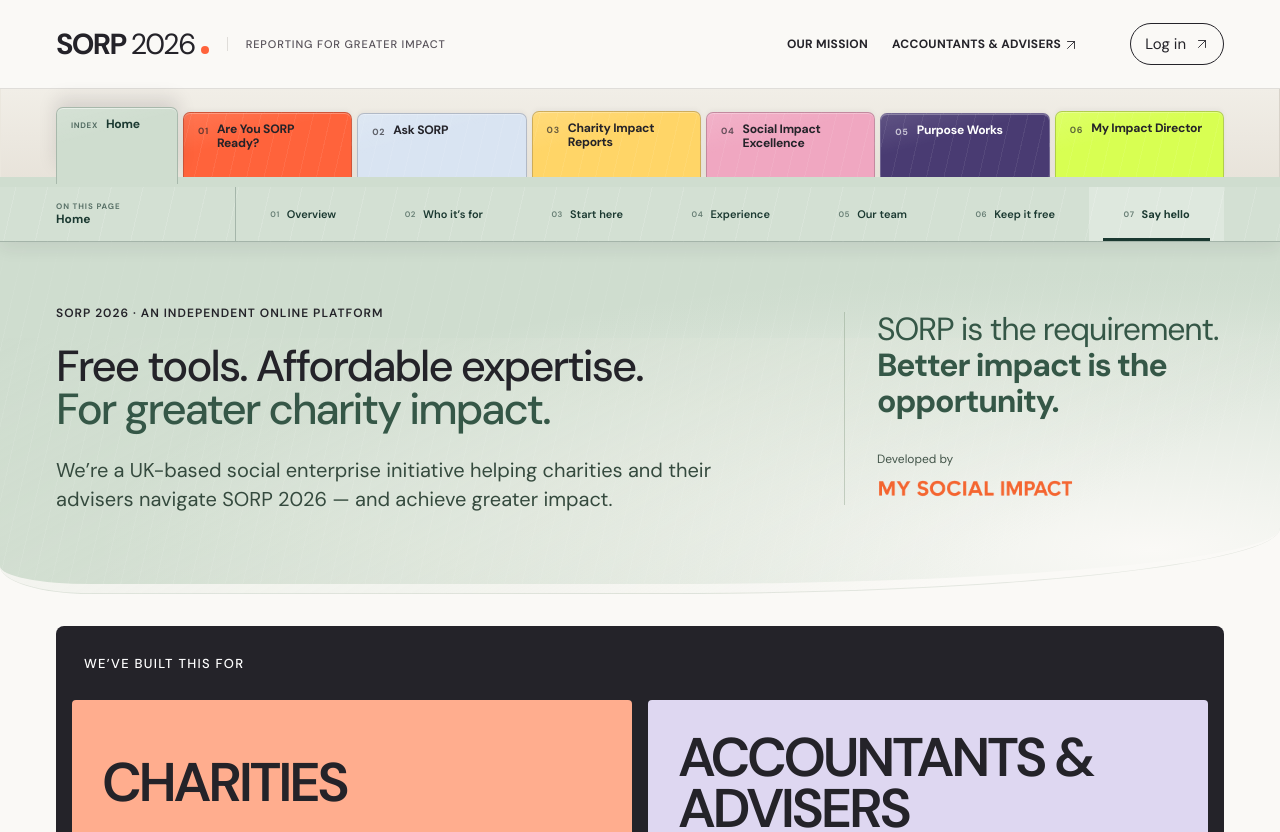
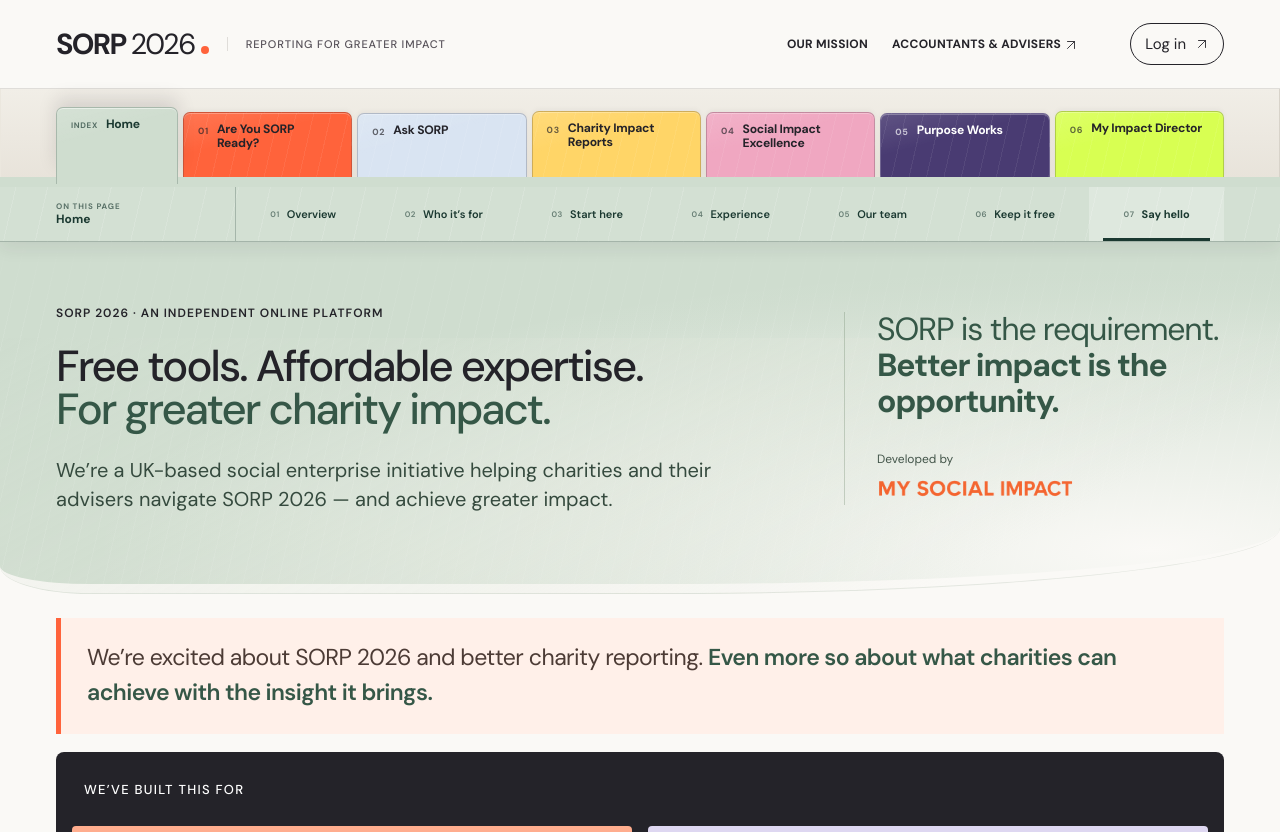
Before and after one commit to mysocialimpact/SORP2026, a Next.js app: page / in a window 1280 px wide. Shown: the top 832 px of the page. Built offline with nearby package versions, Linux system fonts and the light colour scheme; no server answers.

Commit message:
Restore SORP enthusiasm to homepage

```diff
--- a/src/app/homepage.css
+++ b/src/app/homepage.css
@@ -173,6 +173,18 @@
 .gateway-home-cover .gateway-enterprise-label { line-height: 1.5; font-size: 11px; letter-spacing: .055em; }
 .gateway-home-cover .gateway-enterprise-label::before { flex: 0 0 8px; }
 .gateway-home-cover .gateway-enterprise-note strong { display: block; margin-top: 6px; color: #355747; font-weight: 600; }
+.homepage-sorp-enthusiasm {
+  margin: 34px 0 0;
+  padding: 22px 26px 23px;
+  border-left: 5px solid #ff633b;
+  background: #fff0e9;
+  color: #4c3b35;
+  font-size: clamp(20px, 1.8vw, 27px);
+  line-height: 1.25;
+  letter-spacing: -.025em;
+}
+.homepage-sorp-enthusiasm strong { color: #355747; font-weight: 600; }
+.homepage-sorp-enthusiasm + .homepage-audience { margin-top: 18px; }
 @media (min-width: 701px) and (max-width: 1000px) {
   .gateway-home-cover .gateway-opening { grid-template-columns: 1fr; gap: 32px; }
   .gateway-home-cover .gateway-intro-aside { justify-self: start; max-width: 620px; }
@@ -255,6 +267,7 @@
   .gateway-home-cover .gateway-hero-context { font-size: .59em; margin-bottom: .5em; }
   .gateway-home-cover .gateway-hero-opportunity { font-size: 1em; line-height: 1; }
   .gateway-home-cover #gateway-title { font-size: 34px; }
+  .homepage-sorp-enthusiasm { margin-top: 22px; padding: 18px 18px 19px; font-size: 19px; }
   .gateway-home-cover .gateway-opening { grid-template-columns: 1fr; gap: 30px; padding-block: 32px 42px; }
   .homepage-hero-definition { margin-top: 22px; font-size: 18px; }
   .gateway-home-cover .gateway-intro-aside { max-width: none; border-left: 0; border-top: 1px solid #718b7055; padding: 24px 0 0; }
--- a/src/app/page.tsx
+++ b/src/app/page.tsx
@@ -38,6 +38,9 @@
       </div>
       </div>
       <div className="gateway-width">
+        <p className="homepage-sorp-enthusiasm">
+          We’re excited about SORP 2026 and better charity reporting. <strong>Even more so about what charities can achieve with the insight it brings.</strong>
+        </p>
         <HomepageAudience />
         <section className="homepage-ambition" aria-labelledby="ambition-title">
           <p className="gateway-kicker">Our ambition</p>
```
Also changed, not shown: 1 other file (tests, documents, lock files or other folders).
